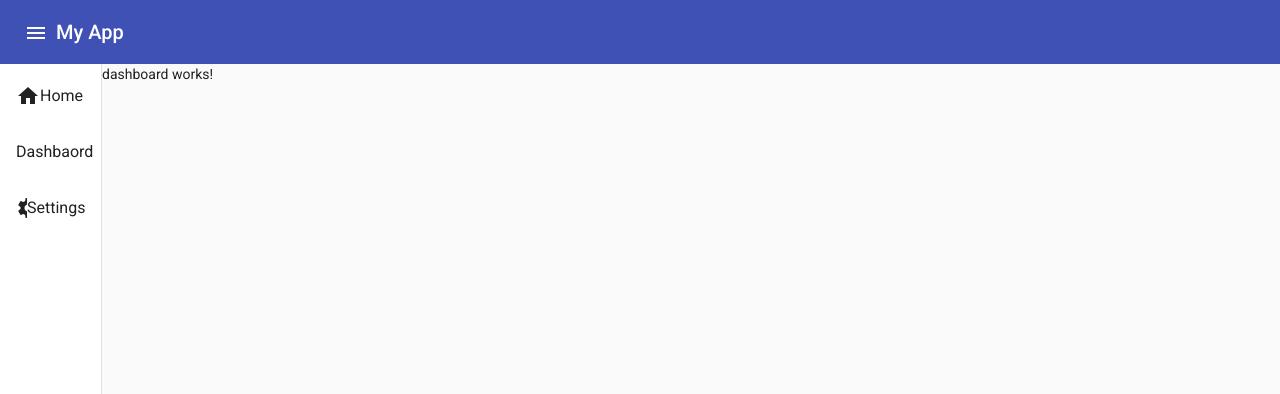
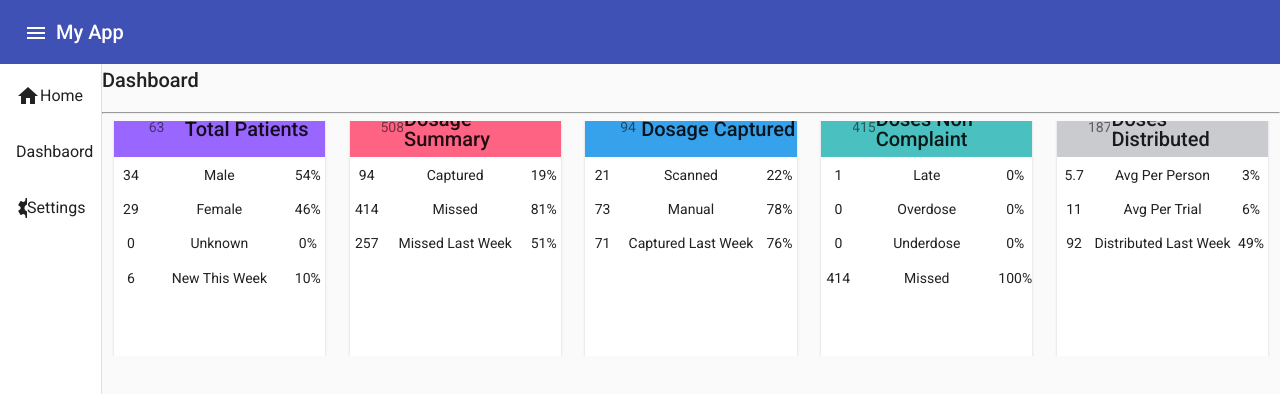
Before and after one commit to bitbrainstech/ng-impiger, an Angular app: page /dashboard in a window 1280 px wide. Shown: the top 394 px of the page. Built offline with nearby package versions, Linux system fonts and the light colour scheme.

Commit message:
1.Dashboard Cards 2. Services in separate file

```diff
--- a/src/app/dashboard/dashboard.component.css
+++ b/src/app/dashboard/dashboard.component.css
@@ -0,0 +1,43 @@
+/* .example-card {
+    width: 90%;
+    height: 215px;
+} */
+
+.example-card-header {
+    /* background-color: blueviolet; */
+    padding: 15px;
+}
+/* .mat-card {
+    margin-right: 0px;
+} */
+
+.w-100{ width:100%;}
+
+.mat-card { padding: 0; }
+
+.example-card {
+    width: 90%;
+    height: 250px;
+}
+
+.card-header-red {
+    background-color: rgb(255, 99, 132);
+}
+.card-header-orange {
+    background-color: rgb(255, 159, 64);
+}
+.card-header-yellow {
+    background-color: rgb(255, 205, 86);
+}
+.card-header-green {
+    background-color: rgb(75, 192, 192);
+}
+.card-header-blue {
+    background-color: rgb(54, 162, 235);
+}
+.card-header-purple {
+    background-color: rgb(153, 102, 255);
+}
+.card-header-grey {
+    background-color: rgb(201, 203, 207);
+}
--- a/src/app/dashboard/dashboard.component.html
+++ b/src/app/dashboard/dashboard.component.html
@@ -1 +1,43 @@
-<p>dashboard works!</p>
+<div>
+            <h2><span>Dashboard</span></h2>
+            <hr>
+            <mat-grid-list cols="5">
+                <mat-grid-tile *ngFor="let card of dashboard.cards">
+                    <mat-card class="example-card">
+                        <mat-card-header class="{{card.color}}">
+                            <div class="w-100">
+                                <mat-grid-list cols="8">
+                                    <mat-grid-tile [colspan]="1" [rowspan]="2">
+                                        <mat-card-subtitle>{{card.total}}</mat-card-subtitle>
+                                    </mat-grid-tile>
+                                    <mat-grid-tile [colspan]="7" [rowspan]="2">
+                                        <mat-card-title>{{card.title}}</mat-card-title>
+                                    </mat-grid-tile>
+                                </mat-grid-list>
+                            </div>
+                        </mat-card-header>
+                        <mat-card-content>
+                            <mat-grid-list cols="6" *ngFor="let cont of card.content">
+                                <mat-grid-tile [colspan]="1">{{cont.value}}</mat-grid-tile>
+                                <mat-grid-tile [colspan]="4">{{cont.title}}</mat-grid-tile>
+                                <mat-grid-tile [colspan]="1">{{((cont.value * 100)/card.total).toFixed(0)}}%</mat-grid-tile>
+                            </mat-grid-list>
+                        </mat-card-content>
+                        <!-- <mat-card-actions>
+                          <button mat-button>LIKE</button>
+                          <button mat-button>SHARE</button>
+                        </mat-card-actions> -->
+                      </mat-card>
+                </mat-grid-tile>
+              </mat-grid-list>
+            <!-- <mat-grid-list cols="6">
+                <mat-grid-tile *ngFor="let dat of data">
+                    <mat-radio-group [(ngModel)]="favoriteSeason">
+                        <mat-radio-button value="DAILY">Daily</mat-radio-button>
+                        <mat-radio-button value="WEEKLY">Weekly</mat-radio-button>
+                        <mat-radio-button value="MONTHLY">Monthly</mat-radio-button>
+                    </mat-radio-group>
+                <chart [type]="type" [data]="dat" [options]="options"></chart>
+        </mat-grid-list> -->
+
+</div>
--- a/src/app/dashboard/dashboard.component.ts
+++ b/src/app/dashboard/dashboard.component.ts
@@ -1,4 +1,5 @@
 import { Component, OnInit } from '@angular/core';
+import { DataService } from '../data.service';
 
 @Component({
   selector: 'app-dashboard',
@@ -7,7 +8,76 @@ import { Component, OnInit } from '@angular/core';
 })
 export class DashboardComponent implements OnInit {
 
-  constructor() { }
+  type: string;
+  data: any[];
+  options: any;
+  cards: any[];
+
+  dashboard : any;
+
+  constructor(dataService: DataService) {
+    this.dashboard = dataService.getData().dashboard;
+    this.type = 'line';
+    this.data = [
+      [
+        {
+          labels: ["Today", "Yesterday", "2 Days Ago", "3 Days Ago", "4 Days Ago", "5 Days Ago", "7 Days Ago"],
+          datasets: [
+            {label: "Missed", data: [4, 11, 21, 28, 36, 41, 62]},
+            {label: "Taken", data: [3, 4, 3, 0, 7, 9, 5]}
+          ],
+          token: 'DAILY'
+        },
+        {
+          labels: ["This Week", "Last Week", "2 Weeks Ago", "3 Weeks Ago", "4 Weeks Ago", "5 Weeks Ago", "7 Weeks Ago"],
+          datasets: [
+            {label: "Missed", data: [114, 132, 125, 140, 152, 165, 171]},
+            {label: "Taken", data: [19, 35, 51, 70, 77, 69, 75]}
+          ],
+          token: 'WEEKLY'
+        },
+        {
+          labels: ["This Month", "Last Month", "2 Months Ago", "3 Months Ago", "4 Months Ago", "5 Months Ago", "7 Months Ago"],
+          datasets: [
+            {label: "Missed", data: [404, 411, 421, 428, 436, 441, 462]},
+            {label: "Taken", data: [114, 132, 125, 140, 152, 165, 171]}
+          ],
+          token: 'MONTHLY'
+        }
+      ],
+      [
+        {
+          labels: ["Today", "Yesterday", "2 Days Ago", "3 Days Ago", "4 Days Ago", "5 Days Ago", "7 Days Ago"],
+          datasets: [
+            {label: "Adherence", data: [40, 28, 5, 0, 10, 17, 9]},
+            {label: "Company Target %", data: [100, 100, 100, 100, 100, 100, 100]}
+          ],
+          token: 'DAILY'
+        },
+        {
+          labels: ["This Week", "Last Week", "2 Weeks Ago", "3 Weeks Ago", "4 Weeks Ago", "5 Weeks Ago", "7 Weeks Ago"],
+          datasets: [
+            {label: "Adherence", data: [34, 28, 15, 7, 10, 21, 9]},
+            {label: "Company Target %", data: [100, 100, 100, 100, 100, 100, 100]}
+          ],
+          token: 'WEEKLY'
+        },
+        {
+          labels: ["This Month", "Last Month", "2 Months Ago", "3 Months Ago", "4 Months Ago", "5 Months Ago", "7 Months Ago"],
+          datasets: [
+            {label: "Adherence", data: [44, 28, 5, 3, 22, 17, 19]},
+            {label: "Company Target %", data: [100, 100, 100, 100, 100, 100, 100]}
+          ],
+          token: 'MONTHLY'
+        }
+      ]
+    ];
+    this.options = {
+      responsive: true,
+      maintainAspectRatio: false
+    };
+
+   }
 
   ngOnInit(): void {
   }
--- /dev/null
+++ b/src/app/data.service.ts
@@ -0,0 +1,74 @@
+import { Injectable } from '@angular/core';
+
+@Injectable({
+  providedIn: 'root'
+})
+export class DataService {
+
+  data : any = {
+    dashboard : {
+      name : 'Dashboard',
+      cards : [
+        {
+          title:'Total Patients',
+          total: 63,
+          color: 'card-header-purple',
+          content: [
+            {title: 'Male', value: 34, percentage: true},
+            {title: 'Female', value: 29, percentage: true},
+            {title: 'Unknown', value: 0, percentage: true},
+            {title: 'New This Week', value: 6, percentage: false}
+          ]
+        },
+        {
+          title:'Dosage Summary',
+          total: 508,
+          color:'card-header-red',
+          content: [
+            {title: 'Captured', value: 94, percentage: true},
+            {title: 'Missed', value: 414, percentage: true},
+            {title: 'Missed Last Week', value: 257, percentage: false}
+          ]
+        },
+        {
+          title:'Dosage Captured',
+          total: 94,
+          color:'card-header-blue',
+          content: [
+            {title: 'Scanned', value: 21, percentage: true},
+            {title: 'Manual', value: 73, percentage: true},
+            {title: 'Captured Last Week', value: 71, percentage: false}
+          ]
+        },
+        {
+          title:'Doses Non Complaint',
+          total: 415,
+          color:'card-header-green',
+          content: [
+            {title: 'Late', value: 1, percentage: true},
+            {title: 'Overdose', value: 0, percentage: true},
+            {title: 'Underdose', value: 0, percentage: true},
+            {title: 'Missed', value: 414, percentage: true}
+          ]
+        },
+        {
+          title:'Doses Distributed',
+          total: 187,
+          color:'card-header-grey',
+          content: [
+            {title: 'Avg Per Person', value: 5.7, percentage: false},
+            {title: 'Avg Per Trial', value: 11, percentage: false},
+            {title: 'Distributed Last Week', value: 92, percentage: false},
+          ]
+        },
+      ]
+    }
+  };
+
+  constructor() { }
+
+  getData () {
+    return this.data;
+  }
+
+}
```
Also changed, not shown: 1 other file (tests, documents, lock files or other folders).
